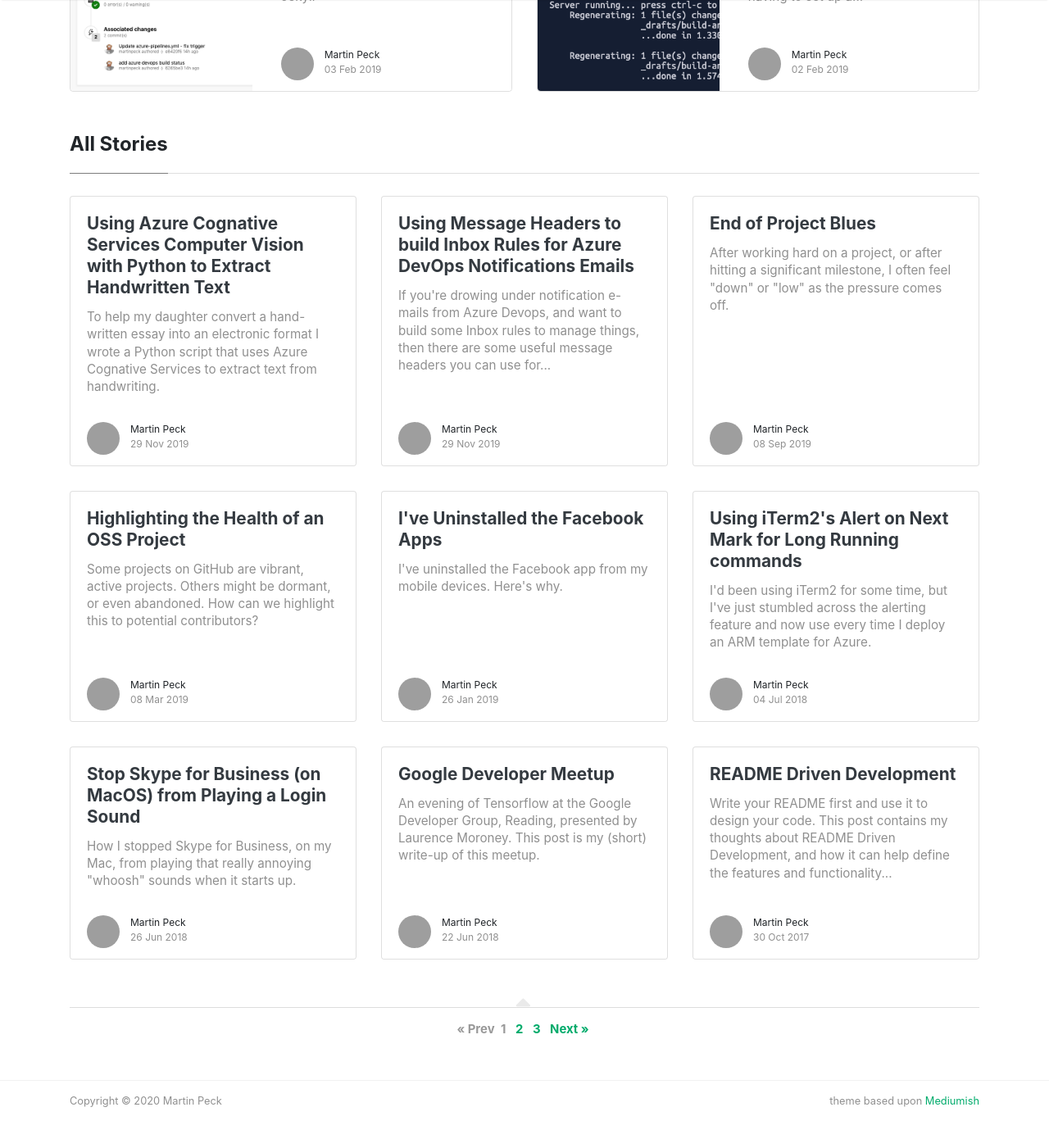
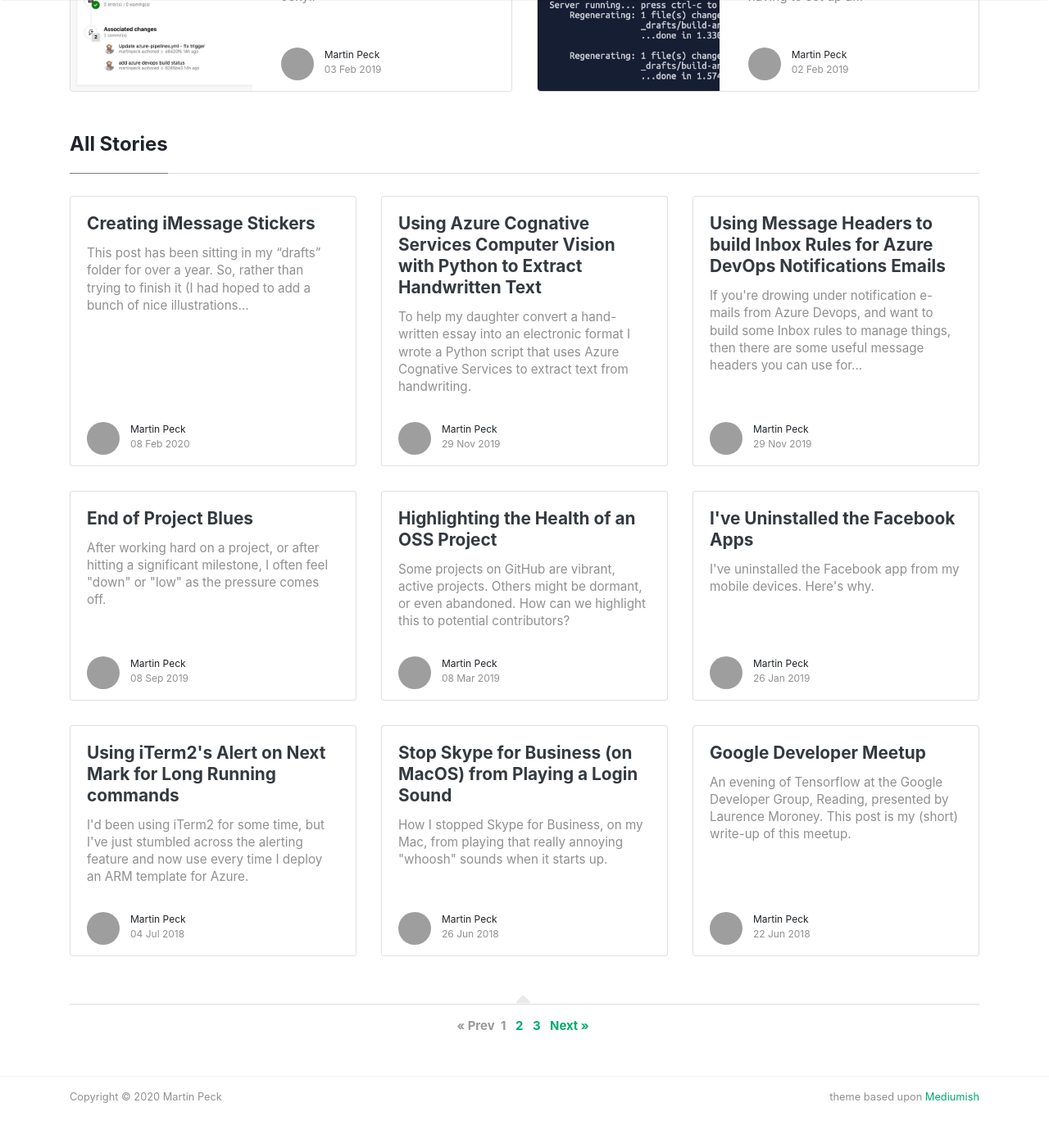
Before and after one commit to martinpeck/martinpeck.github.io, a Jekyll site: the page built from index.html, in a window 1280 px wide and 1400 px high, scrolled down 473 px, cut to the strip 0-1390 px from the top of the window. Shown: the whole strip at 82% size. Built offline with Jekyll 4.4.1, drawn with Linux system fonts in a browser that asks for light colours; nearby versions of some CDN libraries; the list of posts is cut into pages by our own code; grey boxes are pictures that could not be loaded.

Commit message:
publish iMessage sticker post

```diff
--- a/_drafts/creating-stickers-for-messenger.markdown
+++ b/_posts/2020-02-08-creating-stickers-for-messenger.markdown
@@ -1,16 +1,16 @@
 ---
 layout: post
-title:  Creating Stickers for Apple Messenger
-author: martin
-categories: [ Jekyll, tutorial, blog ]
+title:  Creating iMessage Stickers
+author: mpeck
+categories: [ cartoons, stickers, tutorial ]
 
 ---
+
+*This post has been sitting in my "drafts" folder for over a year. So, rather than trying to finish it (I had hoped to add a bunch of nice illustrations and images) I've decided to publish it "as is".*
 
 I enjoy drawing cartoon characters, and my recent purchase of an iPad Pro with Apple Pencil meant that I spent a good deal of time over the Christmas break drawing.
 
 At the same time, my kids have started using their iPhones and, in particular, the Messages app (iMessage) to send me texts, photos and to play turn-based games.
-
-[INSERT IMAGE]
 
 So, I figured I'd see how easy it is to take some of my drawings, package them up into an iMessage sticker application, and publish it on the iOS App Store.
 
@@ -69,7 +63,7 @@ You have to pick a Team when creating your new project. If you've already signed
 * One of them is your Apple Developer team
 * The other is a "free" developer account
 
-You need to pick the Apple Developer team if you want any chance of publishing your stickers. If you pick the other one you'll end up with the App Bundle ID (the unique ID that identifies your application) being unavailable when publishing.
+You need to pick **Apple Developer team** if you want any chance of publishing your stickers. If you pick the other one you'll end up with the App Bundle ID (the unique ID that identifies your application) being unavailable when publishing.
 
 Now, for me, that list includes the following items...
 
@@ -78,7 +72,7 @@ Now, for me, that list includes the following items...
 
 ... and I couldn't find *anything* online to tell me which of these was which. I picked the wrong one, and then had all sorts of problems with my sticker app later.
 
-I also asked Apple Support, who also told be the *wrong one*.
+I also asked Apple Support, who also told be the *wrong one*!
 
 The one with the (Personal Team) suffix is the free one, so (for me) I need to pick the `Martin Peck` team and NOT the `Martin Peck (Personal Team)` one.
 
```
Also changed, not shown: other parts of _posts/2020-02-08-creating-stickers-for-messenger.markdown (+2 -10 lines).
